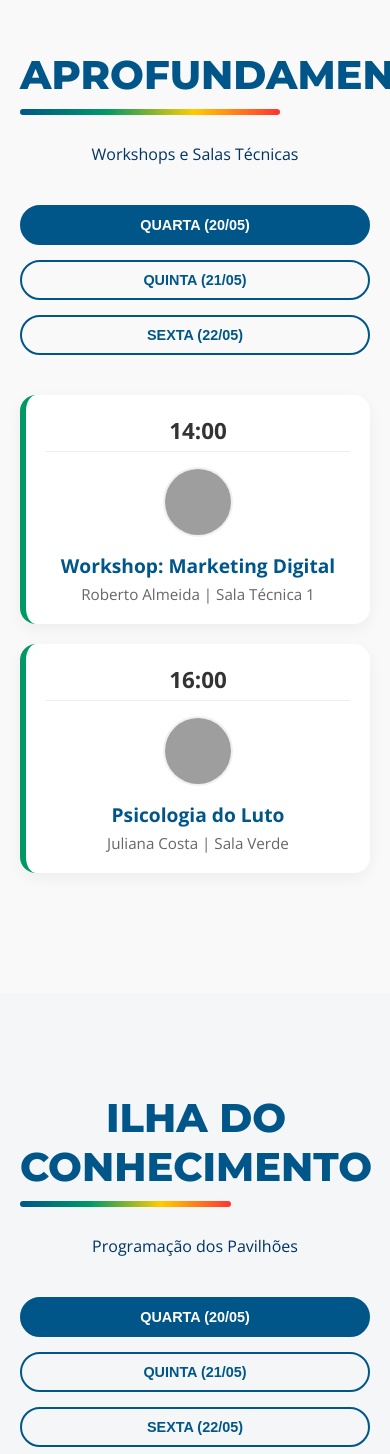
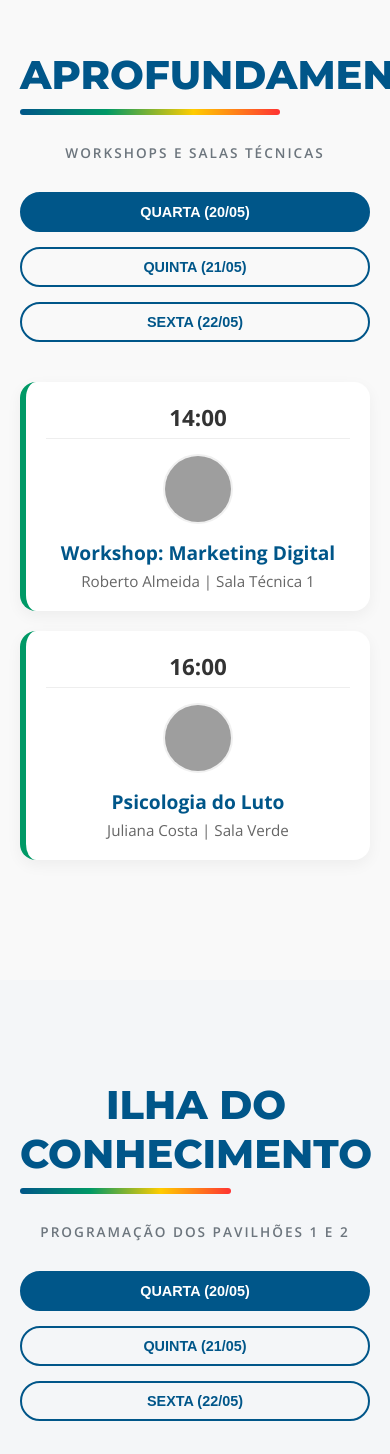
Before and after one commit to leakkc1m/Feira-Funer-ria-Brasil, a website: page index.html in a window 390 px wide. Shown: the part 6513-7967 px from the top of the page. Drawn offline with nearby package versions, Linux system fonts and the light colour scheme; grey boxes are pictures that could not be loaded.

Commit message:
Update index.html

```diff
--- a/index.html
+++ b/index.html
@@ -863,6 +863,41 @@
    font-weight: bold;
   }
 
+  /* --- SUBTÍTULO DAS SEÇÕES --- */
+  .section-subtitle {
+   display: block;
+   font-family: var(--font-body);
+   /* Fonte do corpo do texto */
+   font-size: 1rem;
+   /* Tamanho legível, mas menor que o título */
+   color: #6c757d;
+   /* Cinza suave para contraste elegante */
+   text-align: center;
+   /* Centralizado */
+   font-weight: 600;
+   /* Leve destaque */
+   text-transform: uppercase;
+   /* Caixa alta para sofisticação */
+   letter-spacing: 2px;
+   /* Espaçamento entre letras para leveza */
+   margin-top: -30px;
+   /* Puxa para cima, aproximando do título */
+   margin-bottom: 50px;
+   /* Empurra o conteúdo abaixo */
+   position: relative;
+   z-index: 2;
+  }
+
+  /* Responsivo para celular */
+  @media (max-width: 768px) {
+   .section-subtitle {
+    font-size: 0.85rem;
+    margin-top: -20px;
+    margin-bottom: 30px;
+    padding: 0 10px;
+   }
+  }
+
   /* --- PALESTRANTES --- */
   #palestrantes {
    width: 100%;
@@ -1097,6 +1132,32 @@
    font-size: 0.95rem;
   }
 
+  /* --- CORREÇÃO DE ABAS --- */
+  /* Esconde todo o conteúdo por padrão */
+  .tab-content {
+   display: none !important;
+   /* O !important garante que sobrescreva outros estilos */
+   animation: fadeIn 0.5s ease;
+  }
+
+  /* Mostra apenas o conteúdo que tiver a classe 'active' */
+  .tab-content.active {
+   display: block !important;
+  }
+
+  /* Animação suave */
+  @keyframes fadeIn {
+   from {
+    opacity: 0;
+    transform: translateY(10px);
+   }
+
+   to {
+    opacity: 1;
+    transform: translateY(0);
+   }
+  }
+
   /* --- ESTILO 2: TABELAS (Para "Ilha do Conhecimento") --- */
   .table-responsive {
    overflow-x: auto;
@@ -2046,6 +2107,7 @@
    <li><a href="#local" onclick="toggleMenu()">Local</a></li>
    <li><a href="#palestrantes" onclick="toggleMenu()">Palestrantes</a></li>
    <li><a href="#programacao" onclick="toggleMenu()">Agenda</a></li>
+   <li><a href="#aprofundamento" onclick="toggleMenu()">Aprofundamento</a></li>
    <li><a href="#ilha" onclick="toggleMenu()">Ilha</a></li>
    <li><a href="#inscricao" onclick="toggleMenu()" style="color:var(--color-secondary)">Inscreva-se</a></li>
   </ul>
@@ -2096,6 +2158,7 @@
      <li><a href="#local">Local</a></li>
      <li><a href="#palestrantes">Palestrantes</a></li>
      <li><a href="#programacao">Agenda</a></li>
+     <li><a href="#aprofundamento">Aprofundamento</a></li>
      <li><a href="#ilha">Ilha</a></li>
     </ul>
    </nav>
@@ -2401,7 +2464,7 @@
   </div>
  </section>
 
- <section id="programacao" class="section-padding">
+ <section id="imersao" class="section-padding">
   <div class="container">
    <div style="text-align: center; margin-bottom: 40px;">
     <h2 class="section-title">Imersão do Conhecimento</h2>
@@ -2471,9 +2534,9 @@
 
  <section id="aprofundamento" class="section-padding" style="background:#f9f9f9;">
   <div class="container">
-   <div style="text-align: center; margin-bottom: 40px;">
+   <div style="text-align: center;">
     <h2 class="section-title">Aprofundamento</h2>
-    <p class="text-muted" style="margin-top: -20px;">Workshops e Salas Técnicas</p>
+    <span class="section-subtitle">Workshops e Salas Técnicas</span>
    </div>
 
    <div class="schedule-tabs" id="tabs-aprofundamento">
@@ -2535,9 +2598,9 @@
 
  <section id="ilha" class="section-padding">
   <div class="container">
-   <div style="text-align: center; margin-bottom: 40px;">
+   <div style="text-align: center;">
     <h2 class="section-title">Ilha do Conhecimento</h2>
-    <p class="text-muted" style="margin-top: -20px;">Programação dos Pavilhões</p>
+    <span class="section-subtitle">Programação dos Pavilhões 1 e 2</span>
    </div>
 
    <div class="schedule-tabs" id="tabs-ilha">
@@ -3127,13 +3190,18 @@
     }, 10);
    }
   }
-  /* JavaScript de Navegação por Seção */
   // Função para Seção Imersão
   function openImersao(tabId) {
+   // 1. Esconde todos os conteúdos da seção Imersão
    document.querySelectorAll('#imersao .tab-content').forEach(c => c.classList.remove('active'));
+   // 2. Remove a classe 'active' de todos os botões da Imersão
    document.querySelectorAll('#tabs-imersao .tab-btn').forEach(b => b.classList.remove('active'));
-   document.getElementById(tabId).classList.add('active');
-   // Ativa botão correspondente
+   // 3. Mostra o conteúdo clicado
+   const targetContent = document.getElementById(tabId);
+   if (targetContent) {
+    targetContent.classList.add('active');
+   }
+   // 4. Ativa o botão correspondente (Lógica baseada na classe do dia)
    if (tabId.includes('dia1')) document.querySelector('#tabs-imersao .day1').classList.add('active');
    if (tabId.includes('dia2')) document.querySelector('#tabs-imersao .day2').classList.add('active');
    if (tabId.includes('dia3')) document.querySelector('#tabs-imersao .day3').classList.add('active');
```
